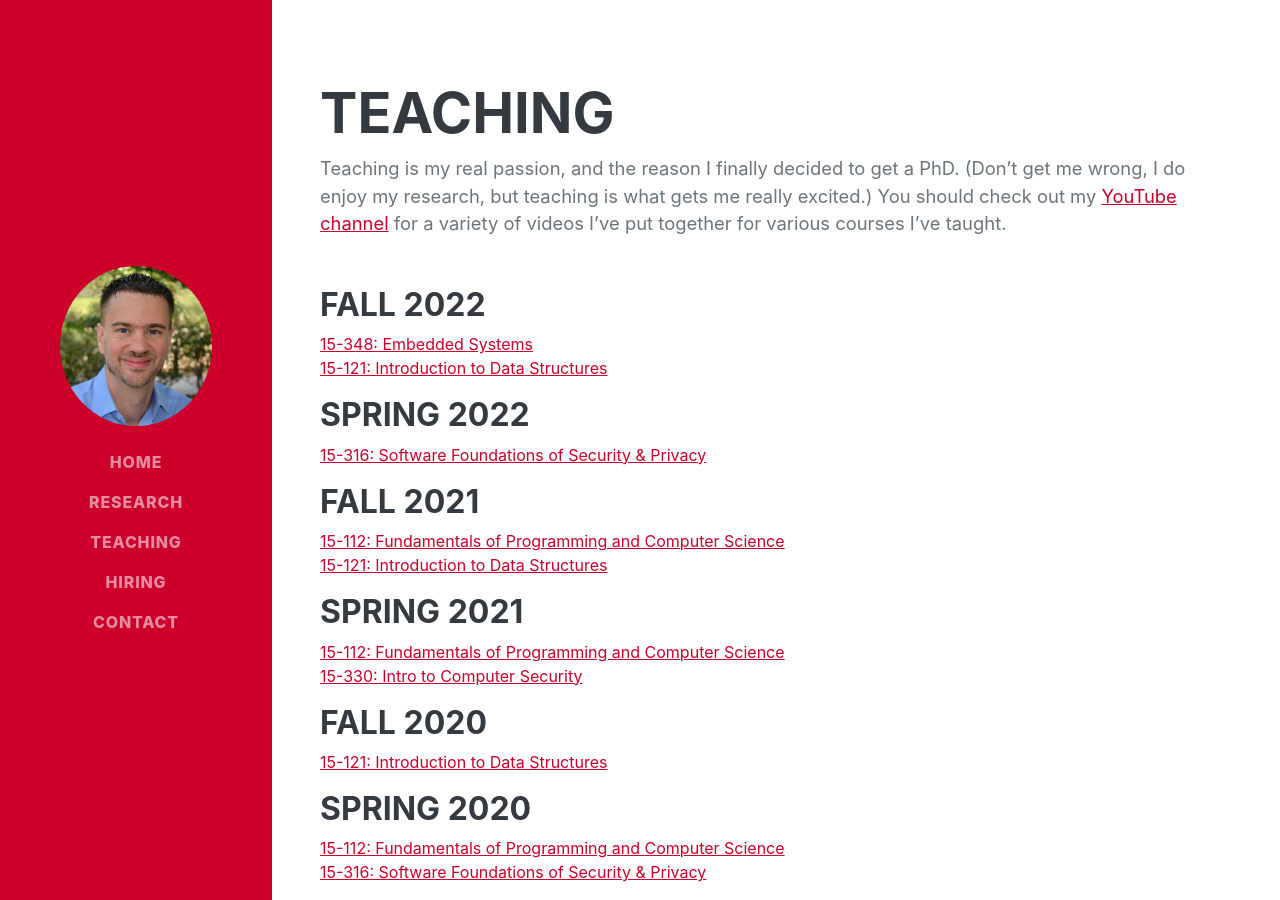
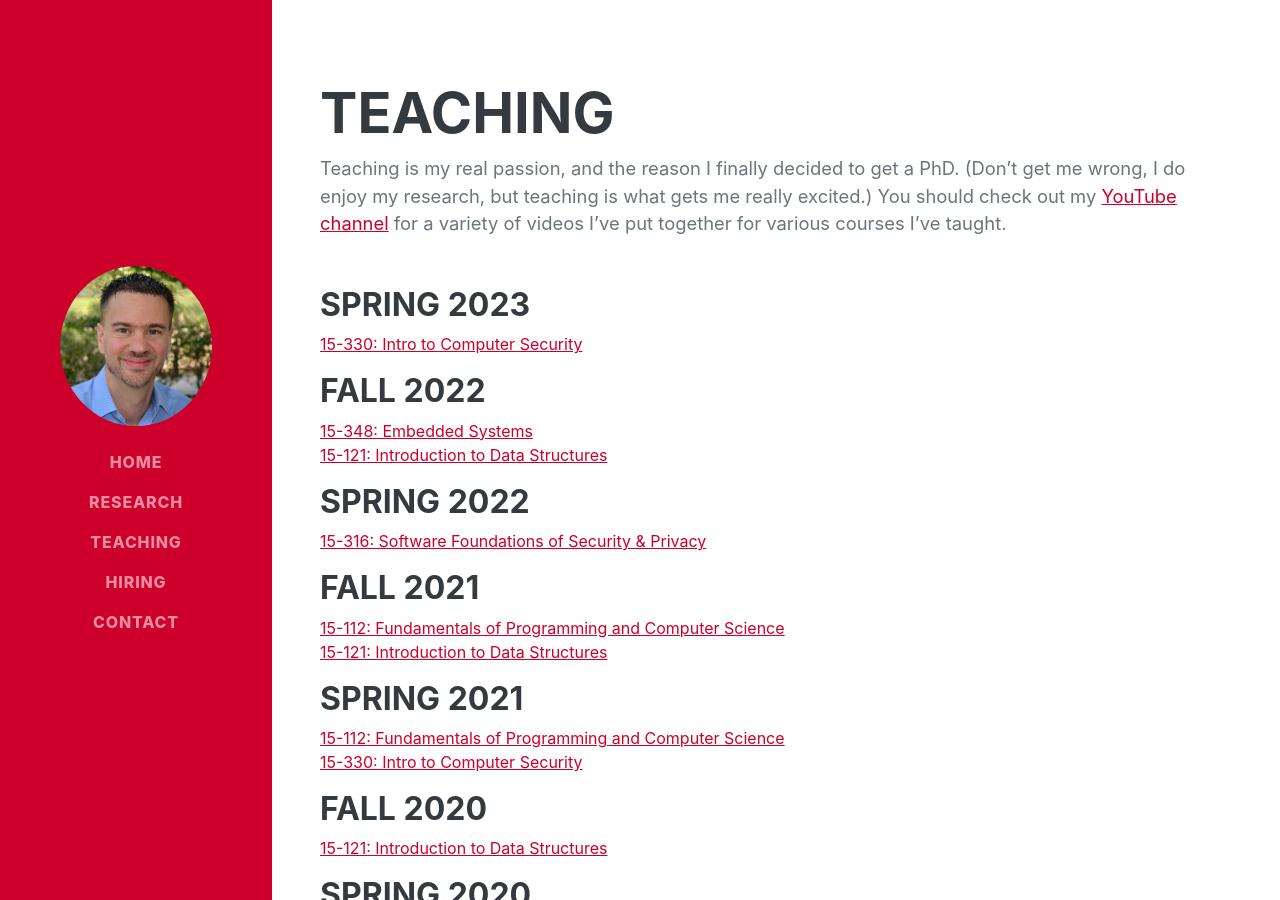
Before and after one commit to rriley/website, a Jekyll site: the page built from teaching/index.md, in a window 1280 px wide and 900 px high. Built offline with Jekyll 4.4.1, drawn with Linux system fonts in a browser that asks for light colours; nearby versions of some CDN libraries; some web fonts are replaced.

Commit message:
Updating teaching links

```diff
--- a/teaching/index.md
+++ b/teaching/index.md
@@ -8,6 +8,9 @@ title: Teaching
 Teaching is my real passion, and the reason I finally decided to get a PhD. (Don’t get me wrong, I do enjoy my research, but teaching is what gets me really excited.)
 You should check out my [YouTube channel](https://www.youtube.com/channel/UCZy1TmqIMQ4perExQerm5bQ) for a variety of videos I've put together for various courses I've taught.
 {: class="lead mb-5"}
+
+### Spring 2023
+[15-330: Intro to Computer Security](https://www.cs.cmu.edu/~rdriley/330/)
 
 ### Fall 2022
 [15-348: Embedded Systems](https://web2.qatar.cmu.edu/cs/15348/)
@@ -22,7 +25,7 @@ You should check out my [YouTube channel](https://www.youtube.com/channel/UCZy1T
 
 ### Spring 2021
 [15-112: Fundamentals of Programming and Computer Science](https://archive.vsecurity.info/15112-s21/)
-[15-330: Intro to Computer Security](https://www.cs.cmu.edu/~rdriley/330/)
+[15-330: Intro to Computer Security](https://archive.vsecurity.info/15330-s21/)
 
 ### Fall 2020
 [15-121: Introduction to Data Structures](https://www.diderot.one/courses/52)
```
